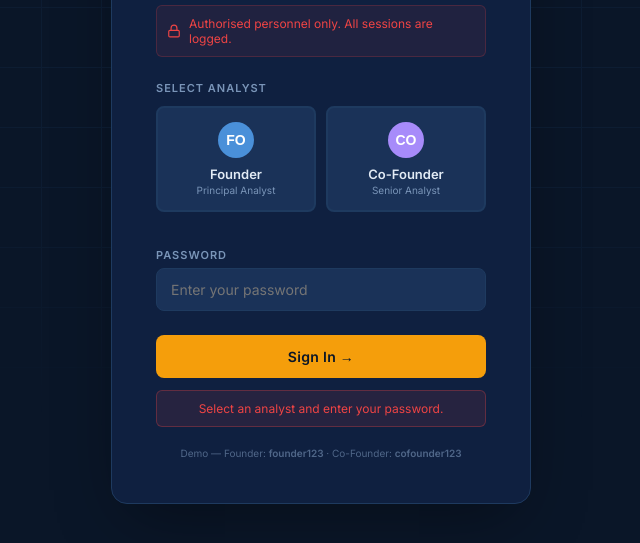
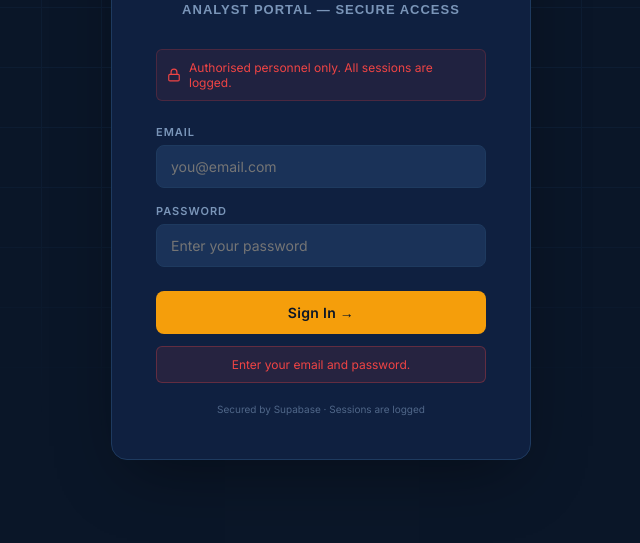
Before and after one commit to jaybrooks55/revlar-backend, a plain HTML site: page index.html in a window 1280 px wide. Both pictures are taken after a click on the button "Sign In →". Shown: the part 233-776 px from the top of the page, without its empty margins (319-959 px from the left). Drawn offline with nearby package versions, Linux system fonts and the light colour scheme; a web font is replaced by a local one.

Commit message:
Add files via upload

```diff
--- a/index.html
+++ b/index.html
@@ -2,6 +2,7 @@
 <title>Revlar — Secure Portal</title>
 <link href="https://fonts.googleapis.com/css2?family=Inter:wght@300;400;500;600&display=swap" rel="stylesheet"/>
 <link href="https://api.fontshare.com/v2/css?f[]=satoshi@500,600,700,800,900&display=swap" rel="stylesheet"/>
+<script src="https://cdn.jsdelivr.net/npm/@supabase/supabase-js@2"></script>
 <style>
 *,*::before,*::after{box-sizing:border-box;margin:0;padding:0}
 /* DARK MODE (default) */
@@ -288,20 +289,9 @@ html,body{height:100%;font-family:'Inter',sans-serif;background:var(--base);colo
       <svg viewBox="0 0 24 24" fill="none" stroke="currentColor" stroke-width="2"><rect x="3" y="11" width="18" height="11" rx="2"/><path d="M7 11V7a5 5 0 0 1 10 0v4"/></svg>
       Authorised personnel only. All sessions are logged.
     </div>
-    <div class="form-field" style="margin-bottom:16px">
-      <label class="field-label">Select Analyst</label>
-      <div class="user-select">
-        <div class="user-btn" id="btn-founder" onclick="selectUser('founder')">
-          <div class="user-btn-avatar" id="login-av-founder" style="background:#4A90D9">FO</div>
-          <div class="user-btn-name">Founder</div>
-          <div class="user-btn-role">Principal Analyst</div>
-        </div>
-        <div class="user-btn" id="btn-cofounder" onclick="selectUser('cofounder')">
-          <div class="user-btn-avatar" id="login-av-cofounder" style="background:#a78bfa">CO</div>
-          <div class="user-btn-name">Co-Founder</div>
-          <div class="user-btn-role">Senior Analyst</div>
-        </div>
-      </div>
+    <div class="field-group">
+      <label class="field-label">Email</label>
+      <input class="field-input" type="email" id="email-input" placeholder="you@email.com" autocomplete="username" onkeydown="if(event.key==='Enter')doLogin()"/>
     </div>
     <div class="field-group">
       <label class="field-label">Password</label>
@@ -309,7 +299,7 @@ html,body{height:100%;font-family:'Inter',sans-serif;background:var(--base);colo
     </div>
     <button class="login-btn" onclick="doLogin()">Sign In →</button>
     <div class="login-error" id="login-error"></div>
-    <div style="margin-top:20px;font-size:10px;color:var(--muted);opacity:.6;text-align:center">Demo — Founder: <strong>founder123</strong> · Co-Founder: <strong>cofounder123</strong></div>
+    <div style="margin-top:20px;font-size:10px;color:var(--muted);opacity:.6;text-align:center">Secured by Supabase · Sessions are logged</div>
   </div>
 </div>
 
@@ -613,11 +603,23 @@ html,body{height:100%;font-family:'Inter',sans-serif;background:var(--base);colo
 </div>
 
 <script>
+// ── SUPABASE CONNECTION ──
+const SUPABASE_URL='https://etzdbktxjjgnojirkpso.supabase.co';
+const SUPABASE_PUBLISHABLE_KEY='sb_publishable_J2llDj6tR1DUDyYAIi9bsg_sCSjBFIV';
+const sb=supabase.createClient(SUPABASE_URL,SUPABASE_PUBLISHABLE_KEY);
+
+// Maps a signed-in Supabase email to a portal identity.
+// Every real login currently maps to the Founder profile.
+// When you add the second analyst in Supabase, add their email here, e.g.:
+//   EMAIL_TO_ROLE['buddy@email.com']='cofounder';
+const EMAIL_TO_ROLE={};
+function roleForEmail(email){return EMAIL_TO_ROLE[(email||'').toLowerCase()]||'founder';}
+
 const USERS={
-  founder:{id:'founder',name:'Founder',role:'Principal Analyst',color:'#4A90D9',initials:'FO',password:'founder123',avatar:null},
-  cofounder:{id:'cofounder',name:'Co-Founder',role:'Senior Analyst',color:'#a78bfa',initials:'CO',password:'cofounder123',avatar:null}
+  founder:{id:'founder',name:'Founder',role:'Principal Analyst',color:'#4A90D9',initials:'FO',avatar:null},
+  cofounder:{id:'cofounder',name:'Co-Founder',role:'Senior Analyst',color:'#a78bfa',initials:'CO',avatar:null}
 };
-let currentUser=null,selectedUser=null,theme='dark';
+let currentUser=null,theme='dark';
 
 let cases=[
   {id:'RVL-202606-1001',client:'Meridian Capital Group',type:'Video',verdict:'MANIPULATED',score:82,status:'Complete',analyst:'Founder',date:'Jun 22 2026',urgency:'Rush'},
@@ -677,29 +679,34 @@ function handleAvatarUpload(file){
 }
 function removeAvatar(){currentUser.avatar=null;refreshAvatars();document.getElementById('avatar-upload').value='';}
 
-// ── AUTH ──
-function selectUser(id){
-  selectedUser=id;
-  document.getElementById('btn-founder').classList.toggle('selected',id==='founder');
-  document.getElementById('btn-cofounder').classList.toggle('selected',id==='cofounder');
+// ── AUTH (Supabase) ──
+async function doLogin(){
+  const email=document.getElementById('email-input').value.trim();
+  const pw=document.getElementById('pw-input').value;
+  const err=document.getElementById('login-error');
+  err.style.display='none';
+  if(!email||!pw){err.style.display='block';err.textContent='Enter your email and password.';return;}
+  const btn=document.querySelector('.login-btn');const label=btn.textContent;btn.disabled=true;btn.textContent='Signing in…';
+  const {data,error}=await sb.auth.signInWithPassword({email,password:pw});
+  btn.disabled=false;btn.textContent=label;
+  if(error){err.style.display='block';err.textContent=error.message;document.getElementById('pw-input').value='';return;}
+  enterApp(data.user);
 }
-function doLogin(){
-  const pw=document.getElementById('pw-input').value,err=document.getElementById('login-error');
-  if(!selectedUser||!pw){err.style.display='block';err.textContent='Select an analyst and enter your password.';return;}
-  const u=USERS[selectedUser];
-  if(pw!==u.password){err.style.display='block';err.textContent='Incorrect password. Please try again.';document.getElementById('pw-input').value='';return;}
-  currentUser=u;err.style.display='none';
+function enterApp(user){
+  currentUser=USERS[roleForEmail(user.email)];
+  currentUser.email=user.email;
   document.getElementById('login-screen').style.display='none';
   document.getElementById('app').style.display='flex';
   initApp();
 }
-function doLogout(){
-  currentUser=null;selectedUser=null;
+async function doLogout(){
+  await sb.auth.signOut();
+  currentUser=null;
+  document.getElementById('app').style.display='none';
   document.getElementById('login-screen').style.display='flex';
-  document.getElementById('app').style.display='none';
+  const e=document.getElementById('email-input');if(e)e.value='';
   document.getElementById('pw-input').value='';
-  document.getElementById('btn-founder').classList.remove('selected');
-  document.getElementById('btn-cofounder').classList.remove('selected');
+  document.getElementById('login-error').style.display='none';
 }
 
 function initApp(){
@@ -824,5 +831,11 @@ function resetNewCase(){
   document.getElementById('nc-file').value='';document.getElementById('nc-client').value='';document.getElementById('nc-notes').value='';
   refreshCaseRef();
 }
+
+// ── SESSION RESTORE ── keeps the user signed in across page refreshes
+(async()=>{
+  const {data}=await sb.auth.getSession();
+  if(data&&data.session&&data.session.user)enterApp(data.session.user);
+})();
 </script>
 </body></html>
```
